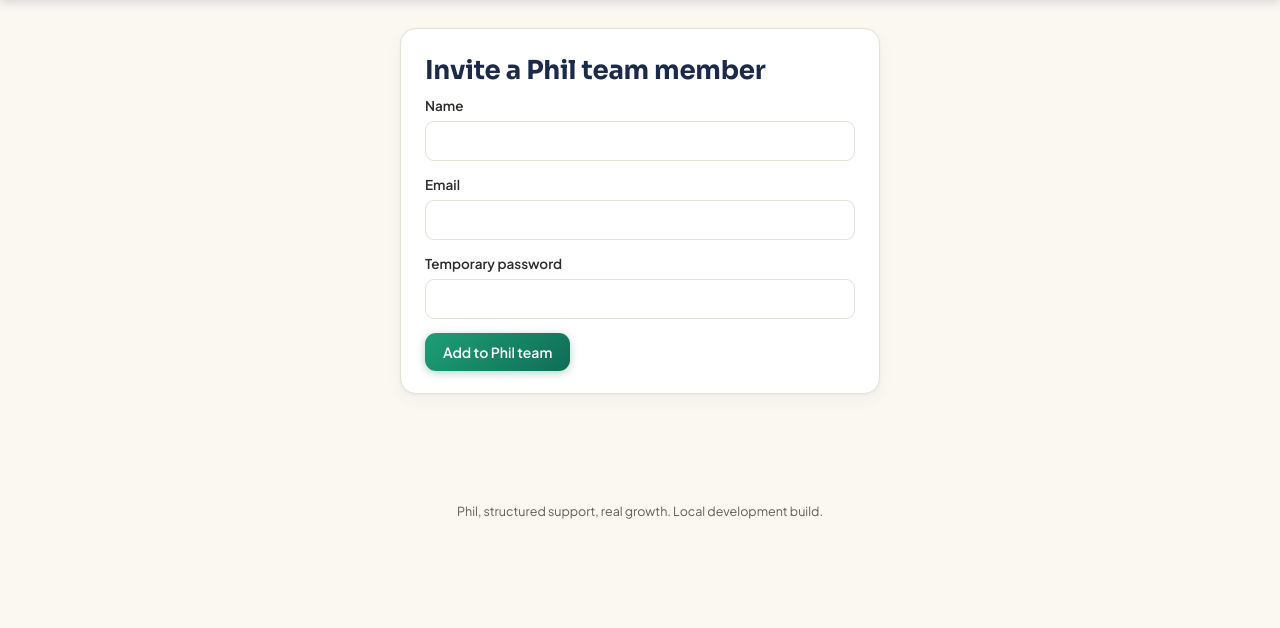
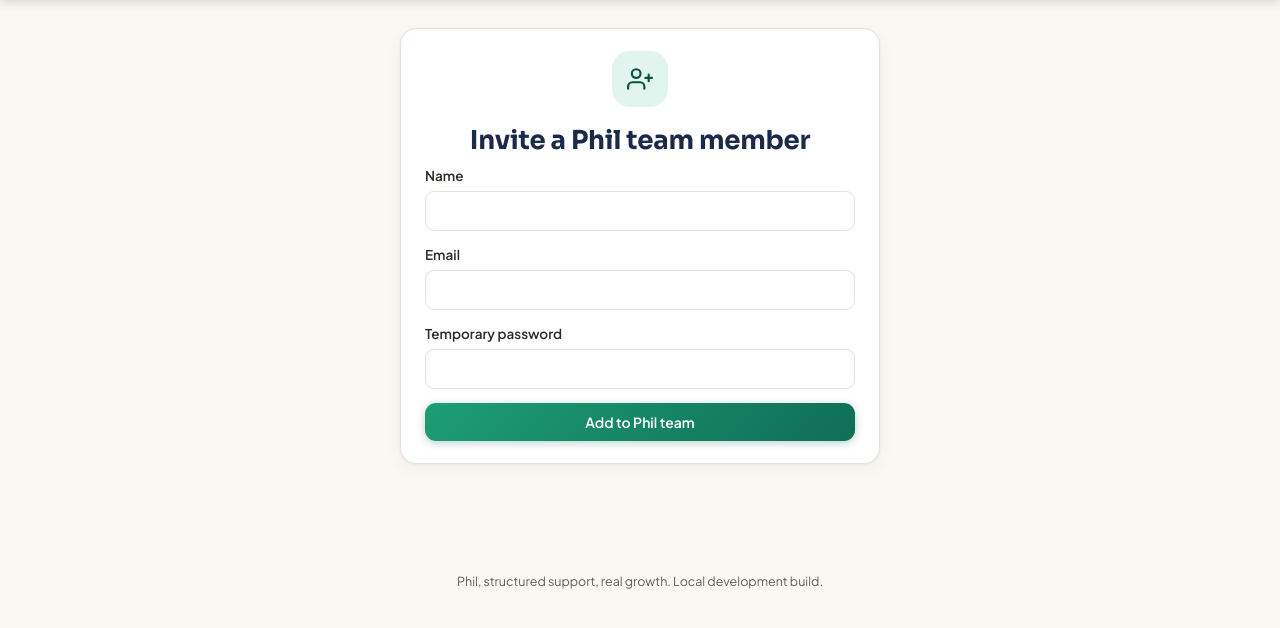
Before and after one commit to Alexandersocrates-dev/phil-app, a Python web app: template templates/staff_team_new.html in a window 1280 px wide. Shown: the part 57-685 px from the top of the page. Run offline with Jinja, Linux system fonts and the light colour scheme; the template is opened without the code that fills it, so the values that code supplies are empty.

Commit message:
Update staff_team_new.html

```diff
--- a/templates/staff_team_new.html
+++ b/templates/staff_team_new.html
@@ -1,14 +1,16 @@
 {% extends "base.html" %}
+{% from "_icons.html" import icon_user_plus %}
 {% block title %}Invite team member - Phil{% endblock %}
 {% block wrapclass %}narrow{% endblock %}
 {% block content %}
-<div class="card">
+<div class="card" style="text-align:center;">
+  <div class="icon-badge" style="background:var(--teal-light);">{{ icon_user_plus(color='var(--teal-darker)') }}</div>
   <h1>Invite a Phil team member</h1>
-  <form method="post" action="/staff/team/new">
-    <div class="field"><label>Name</label><input type="text" name="name" required></div>
-    <div class="field"><label>Email</label><input type="email" name="email" required></div>
-    <div class="field"><label>Temporary password</label><input type="password" name="password" required minlength="8"></div>
-    <button class="btn btn-primary" type="submit">Add to Phil team</button>
+  <form method="post" action="/staff/team/new" style="text-align:left;">
+    <div class="field"><label for="name">Name</label><input type="text" id="name" name="name" required></div>
+    <div class="field"><label for="email">Email</label><input type="email" id="email" name="email" required></div>
+    <div class="field"><label for="password">Temporary password</label><input type="password" id="password" name="password" required minlength="8"></div>
+    <button class="btn btn-primary" type="submit" style="width:100%;">Add to Phil team</button>
   </form>
 </div>
 {% endblock %}
```
